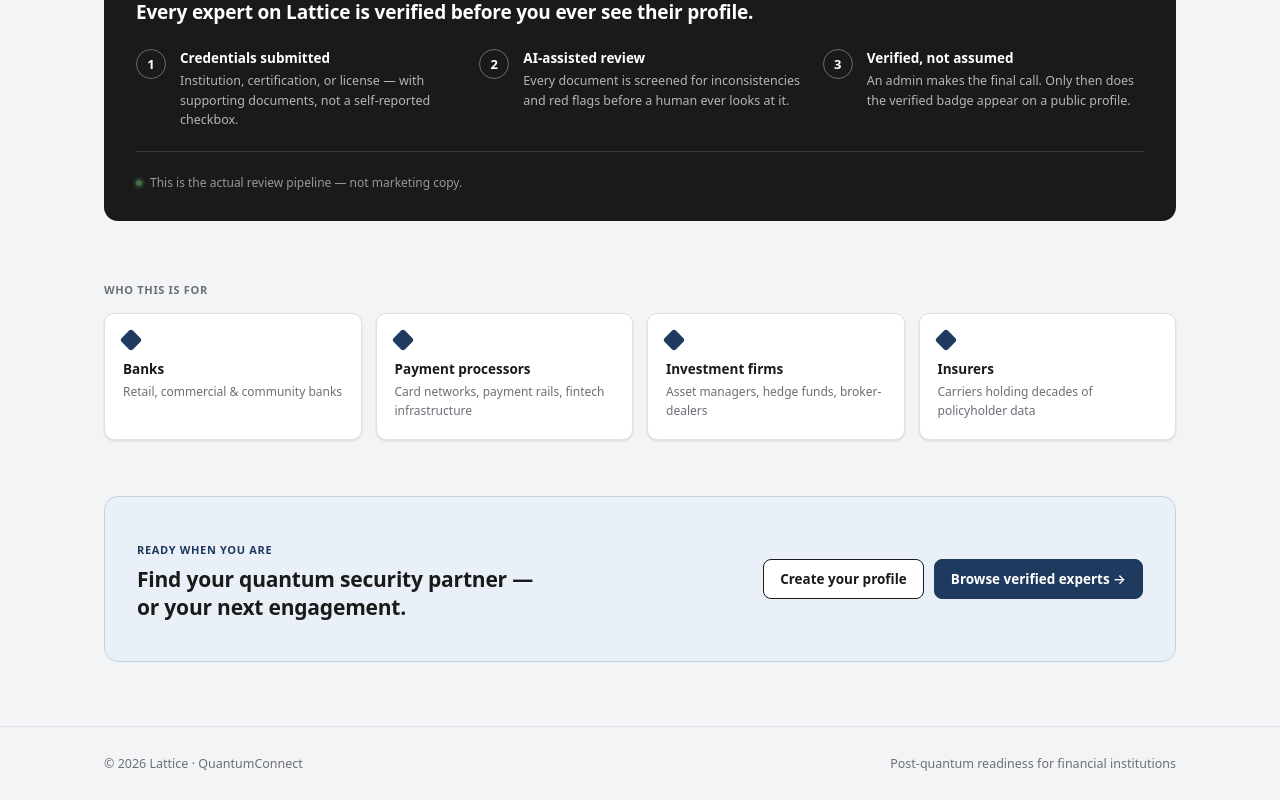
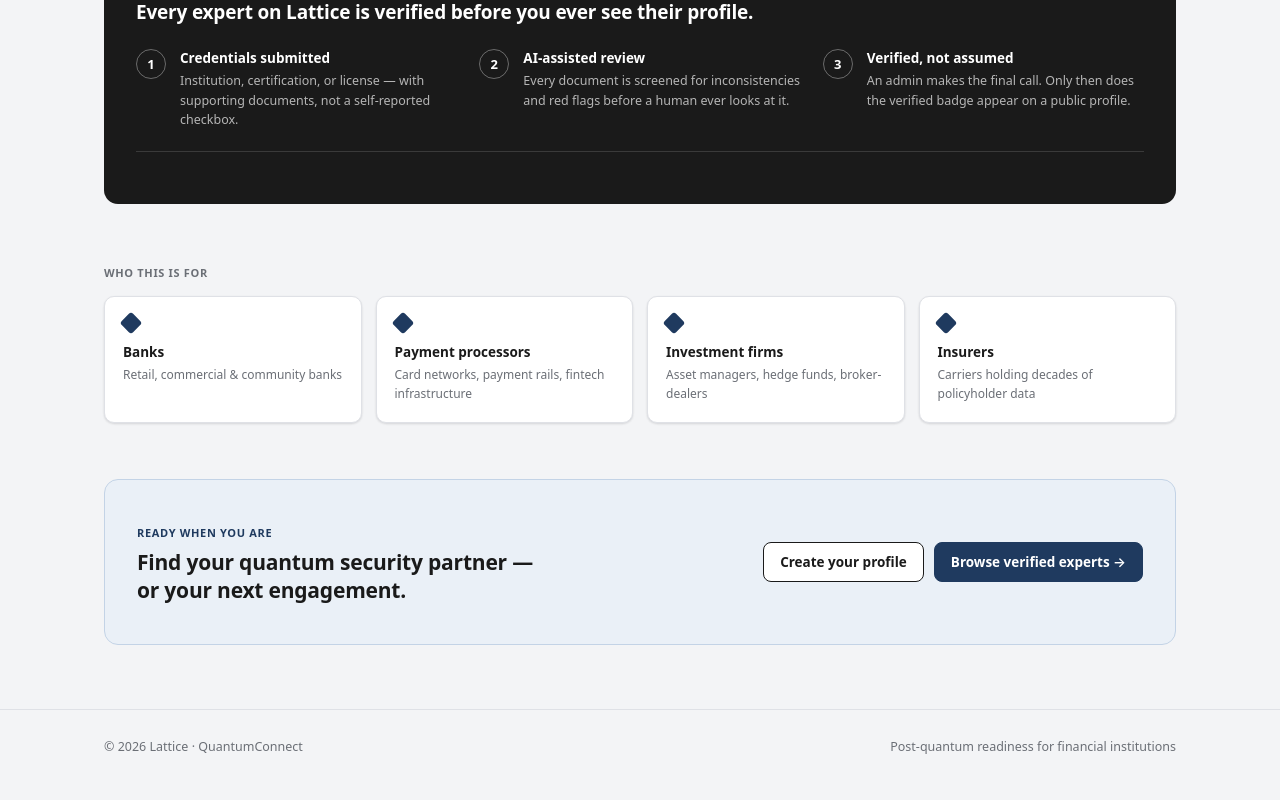
Before and after one commit to El-equipazo/Capstone-project, a React (Vite) app in the folder frontend/: page / in a window 1280 px wide. Shown: the part 1012-1812 px from the top of the page. Built offline with nearby package versions, Linux system fonts and the light colour scheme; no server answers.

Commit message:
Clean up leftover empty verify-foot div in Landing.jsx

```diff
--- a/frontend/src/pages/Landing.jsx
+++ b/frontend/src/pages/Landing.jsx
@@ -99,9 +99,6 @@
               ))}
             </div>
             <div className="verify-connector" />
-            <div className="verify-foot">
-              <span className="dot" /> This is the actual review pipeline — not marketing copy.
-            </div>
           </div>
 
           {/* Target sectors */}
```
